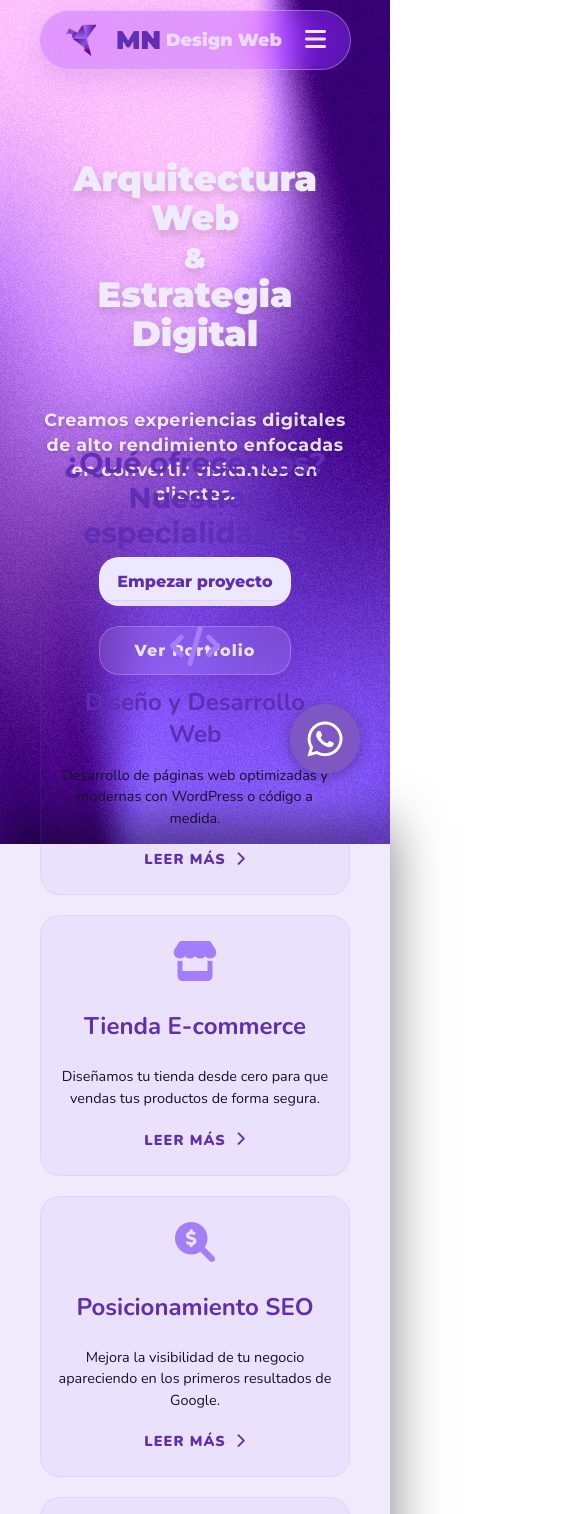
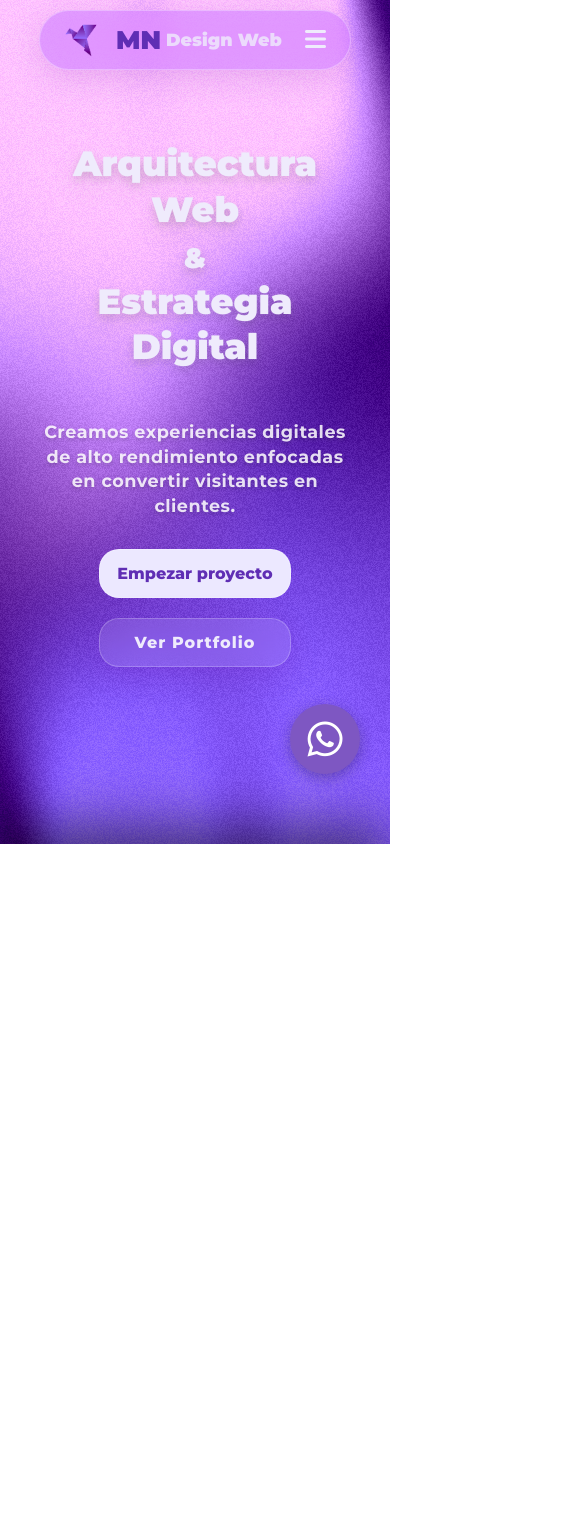
Before and after one commit to MNMRYK/mn-design-web, a React (Vite) app: page / in a window 390 px wide. Shown: the top 1514 px of the page, 585 px wide, since content can reach past the window. After the commit the page ends 844 px from the top, so only its background shows below. Built offline with nearby package versions, Linux system fonts and the light colour scheme.

Commit message:
modo responsive y algunos retoques de diseño en la sección de Soluciones.

```diff
--- a/src/Inicio/ContactoDoble.css
+++ b/src/Inicio/ContactoDoble.css
@@ -2,9 +2,8 @@
   width: 100%;
   min-height: 100vh; /* Obligatorio para que ocupe toda la pantalla al anclarse */
   display: flex;
-  align-items: center; /* Centra el contenido verticalmente */
   justify-content: center;
-  padding: 60px 5%;
+  padding: 60px 15px;
   position: relative;
   background-color: var(--white-iris);
   z-index: 2;
--- a/src/Inicio/ContactoDoble.jsx
+++ b/src/Inicio/ContactoDoble.jsx
@@ -8,8 +8,8 @@ const ContactoDoble = () => {
   return (
     <motion.section
       className="contacto-section-wrapper"
-      initial={{ opacity: 0, y: 50 }}
-      whileInView={{ opacity: 1, y: 0 }}
+      initial={{ opacity: 0 }}
+      whileInView={{ opacity: 1 }}
       viewport={{ once: true, amount: 0.2 }}
       transition={{ duration: 0.8, ease: "easeOut" }}
     >
--- a/src/Inicio/Hero.css
+++ b/src/Inicio/Hero.css
@@ -1,14 +1,11 @@
 
 .hero-section-container {
   position: relative;
-  width: 100vw;
-  max-width: 100%;
-  height: 100vh; /* Ocupa toda la pantalla */
-  min-height: 600px;
-  max-height: 100vh;
+  width: 100%;
+  min-height: 100svh; /* CLAVE: Mínimo una pantalla, pero le dejamos crecer */
+  height: auto;
   z-index: 1; /* Capa base */
   background: transparent !important;
-  overflow: hidden;
 }
 
 /* Forzamos al fondo a ocupar todo el espacio del contenedor */
@@ -29,13 +26,14 @@
 .hero-container {
   position: absolute;
   top: 0;
-  left: 50%;
-  transform: translateX(-50%);
+  left: 0;
+  right: 0;
+  margin: 0 auto;
   width: 100%;
   /* Bajamos el max-width para que en el monitor de 24" no se vea todo tan disperso */
   max-width: 1440px;
-  height: 100svh;
-  min-height: 650px;
+  height: auto;
+  min-height: 100svh;
   z-index: 5;
   background: transparent !important;
   display: grid;
@@ -220,8 +218,8 @@
     grid-row: 3;
     /* Un pelín más pequeño para que no ocupe 5 líneas */
     font-size: clamp(2.2rem, 9vw, 2.6rem);
-    line-height: 1.1;
-    margin-top: 30px;
+    line-height: 1.3;
+    margin-top: 10px;
     max-width: 90%;
     font-family: 'Montserrat', sans-serif;
   }
@@ -230,7 +228,7 @@
     grid-row: 4;
     font-size: 1.1rem;
     max-width: 90%;
-    margin-top: 5px;
+    margin-top: 0px;
     line-height: 1.4;
   }
 
@@ -240,7 +238,7 @@
     width: 55%;
     max-width: 300px;
     gap: 20px;
-    margin-top: 30px;
+    margin-top: 10px;
   }
 
   .btn-empezar, .btn-portfolio {
--- a/src/Inicio/Navbar.jsx
+++ b/src/Inicio/Navbar.jsx
@@ -2,30 +2,30 @@ import React, { useState } from "react";
 import { useScroll, useMotionValueEvent } from "framer-motion";
 import "./Navbar.css";
 
+
 const Navbar = () => {
+  // 👇 ESTO ES LO QUE TE HABÍAS BORRADO SIN QUERER 👇
   const [menuAbierto, setMenuAbierto] = useState(false);
   const [desplegableAbierto, setDesplegableAbierto] = useState(false);
+  const [isScrolled, setIsScrolled] = useState(false);
+  const { scrollY } = useScroll();
 
   // --- LÓGICA SMART SCROLL Y CAMBIO DE COLOR ---
-  const [oculto, setOculto] = useState(false);
-  const [isScrolled, setIsScrolled] = useState(false); // NUEVO ESTADO
-  const { scrollY } = useScroll();
-
   useMotionValueEvent(scrollY, "change", (latest) => {
     const previous = scrollY.getPrevious ? scrollY.getPrevious() : 0;
 
-    // 1. Detectar si hemos pasado el Hero (ej: 90px de scroll)
-    if (latest > window.innerHeight * 0.90) {
+    // 🔥 NUEVA LÓGICA INTELIGENTE (LA CINTA MÉTRICA) 🔥
+    // 1. Buscamos el contenedor del Hero en la web
+    const heroElement = document.querySelector('.hero-section-container');
+
+    // 2. Calculamos su altura real (si no lo encuentra por lo que sea, usa la pantalla por defecto)
+    const heroHeight = heroElement ? heroElement.offsetHeight : window.innerHeight;
+
+    // 3. Cambiamos de color justo 50 píxeles antes de terminar el Hero, mida lo que mida
+    if (latest > heroHeight - 50) {
       setIsScrolled(true);
     } else {
       setIsScrolled(false);
-    }
-
-    // 2. Ocultar/Mostrar el menú al bajar/subir (Solo si ya hemos bajado un poco)
-    if (latest > previous && latest > 150) {
-      setOculto(true);
-    } else {
-      setOculto(false);
     }
   });
 
@@ -33,7 +33,7 @@ const Navbar = () => {
 
   return (
     <header
-      className={`navbar-header ${isScrolled ? "scrolled" : "top"} ${oculto ? "escondido" : ""}`}
+      className={`navbar-header ${isScrolled ? "scrolled" : "top"} `}
     >
       <a href="/" className="enlace-logo">
         <div className="logo">
@@ -58,7 +58,7 @@ const Navbar = () => {
                 setDesplegableAbierto(!desplegableAbierto);
               }
             }}>
-              Especialidades <span className="flecha">▾</span>
+              Servicios <span className="flecha">▾</span>
             </a>
             <ul className="desplegable">
               <li><a href="/diseno-web">Diseño Web</a></li>
--- a/src/Inicio/RutaTrabajo.css
+++ b/src/Inicio/RutaTrabajo.css
@@ -2,7 +2,6 @@
   width: 100%;
   min-height: 100vh; /* Obligatorio para que el 'pin' funcione bien */
   display: flex;
-  align-items: center; /* Centra el grid verticalmente mientras está fijo */
   padding: 40px 5%;
   position: relative;
 }
--- a/src/Inicio/RutaTrabajo.jsx
+++ b/src/Inicio/RutaTrabajo.jsx
@@ -29,11 +29,12 @@ const RutaTrabajo = () => {
         const tl = gsap.timeline({
             scrollTrigger: {
                 trigger: sectionWrapper,
-                start: "top top",
+                start: "top 40px",
                 end: "+=250%",
                 pin: true,
                 scrub: 1,
                 pinSpacing: true,
+                anticipatePin: 1
             }
         });
 
--- a/src/Inicio/Servicios.css
+++ b/src/Inicio/Servicios.css
@@ -1,9 +1,10 @@
 .servicios-section {
   position: relative;
-  width: 100vw;
-  height: 100svh;
+  width: 100%;
   min-height: 100vh;
-  padding: 0px 40px 0;
+  min-height: 100svh;
+  height: auto;
+  padding: 60px 25px;
   text-align: center;
   z-index: 2; /* Mucho mayor que el del Hero */
   background-color: var(--white-iris);
@@ -14,10 +15,38 @@
 
 .servicios-section h2 {
   font-family: 'Montserrat', sans-serif;
+  font-weight: 700;
+  -webkit-font-smoothing: antialiased;
+  -moz-osx-font-smoothing: grayscale;
+  text-rendering: optimizeLegibility;
+  filter: drop-shadow(0 0 1px rgba(255,255,255,0.2));
   font-size: clamp(1.8rem, 5vw, 2.8rem);
-  font-weight: 700;
-  margin-bottom: 50px;
-  color: var(--dark-violet);
+  color:var(--dark-violet); /* El lila de tus títulos */
+  font-family: 'Montserrat', sans-serif;
+  margin-bottom: 70px;
+
+}
+
+.subtitulo-especialidades {
+  display: inline-block; /* Asegura que ocupe su propia línea */
+  font-size: 2rem; /* Lo hacemos bastante más pequeño que el título principal */
+  font-weight: 700; /* Le quitamos un poco de grosor */
+  opacity: 0.8;
+  background: linear-gradient(to right, #7E57C2 0%, #5f2eb4 50%, #1A102D 100%);
+  background-size: 200% auto;
+  /* Recortar el fondo al texto y hacerlo transparente */
+  -webkit-background-clip: text;
+  background-clip: text;
+  -webkit-text-fill-color: transparent;
+  /* Aplicar la animación */
+  animation: shine 6s linear infinite;
+}
+
+/* Definir la animación del brillo */
+@keyframes shine {
+  to {
+    background-position: 200% center;
+  }
 }
 
 /* --- EL GRID MÁGICO --- */
@@ -98,14 +127,76 @@
 }
 
 /* --- RESPONSIVE --- */
-@media (max-width: 1100px) {
+@media (max-width: 1200px) {
   .servicios-grid {
     grid-template-columns: repeat(3, 1fr); /* 3 por línea en tablet */
+    gap: 30px; /* Le damos un poco más de aire a las filas */
   }
 }
 
-@media (max-width: 768px) {
+@media (max-width: 668px) {
   .servicios-grid {
     grid-template-columns: 1fr; /* 1 por línea en móvil */
+    gap: 30px;
   }
+
+  /* Reducimos un poco el padding superior en móvil para que no sea tan bestia */
+  .servicios-section {
+    padding: 100px 20px 100px 20px;
+  }
+
+  /* --- EL GRID MÁGICO --- */
+  .servicios-grid {
+    width: 90%;
+  }
+
+  .servicio-card {
+    background: rgba(156, 70, 255, 0.05);
+    border: 1px solid rgba(155, 79, 255, 0.1);
+    padding: 20px 15px;
+    border-radius: 20px;
+    transition: all 0.3s ease;
+    display: flex;
+    flex-direction: column;
+    justify-content: flex-start; /* Alinea todo arriba */
+    align-items: center;
+  }
+
+  .servicios-section h2 {
+    margin-bottom: 50px;
+
+  }
+
+  .subtitulo-especialidades {
+    display: block; /* 🔥 AQUÍ ESTÁ LA MAGIA: Fuerza el salto de línea solo en móvil 🔥 */
+    margin-left: 0; /* Le quitamos el margen lateral porque ya no hace falta */
+    margin-top: 10px; /* El empujón hacia abajo que querías */
+    font-size: 1.2rem;
+  }
+
+    /* --- ICONOS MODERNOS --- */
+  .servicio-icono {
+    font-size: 2rem;
+    margin-bottom: 15px;
+  }
+
+  .servicio-card h3 {
+    font-family: 'Nunito', Arial, sans-serif;
+    font-size: 1.2rem; /* Un pelín más pequeño para que no rompa en 2 líneas */
+    margin-bottom: 5px;
+    color: var(--dark-violet);
+    min-height: 30px; /* Altura fija para títulos */
+    display: flex;
+    align-items: center;
+  }
+
+  .servicio-card p {
+    font-family: 'Nunito', Arial, sans-serif;
+    line-height: 1.5;
+    font-weight: 500;
+    font-size: 0.9rem;
+    margin-bottom: 15px;
+    color: var(--deep-eggplant);
+  }
+
 }
--- a/src/Inicio/Servicios.jsx
+++ b/src/Inicio/Servicios.jsx
@@ -45,7 +45,7 @@ const Servicios = () => {
         viewport={{ once: true }}
         transition={{ duration: 0.8 }}
       >
-        ¿Qué ofrecemos? Nuestras especialidades
+        Mejora tu presencia digital <span className="subtitulo-especialidades">Nuestras especialidades</span>
       </motion.h2>
 
       <div className="servicios-grid">
--- a/src/Inicio/Tecnologias.css
+++ b/src/Inicio/Tecnologias.css
@@ -4,10 +4,10 @@
   margin: 0 !important;
   overflow: hidden;
   width: 100%;
-  height: auto !important;
-  min-height: auto !important;
   display: flex;
   align-items: center;
+  padding: 50px 0;
+  z-index: 5;
 }
 
 .tech-slider-container {
--- a/src/index.css
+++ b/src/index.css
@@ -23,6 +23,16 @@
 * {
   margin: 0;
   padding: 0;
+}
+
+html, body {
+  max-width: 100vw;
+  overflow-x: hidden; /* 🔥 LA MAGIA: Prohíbe el scroll hacia los lados 🔥 */
+  position: relative;
+}
+
+/* Regla de oro para que los paddings no rompan los anchos (por si acaso) */
+*, *::before, *::after {
   box-sizing: border-box;
 }
 
```
Also changed, not shown: src/Inicio/Navbar.css (+3 -8 lines), src/Inicio/Soluciones.css (+16 -7 lines).
